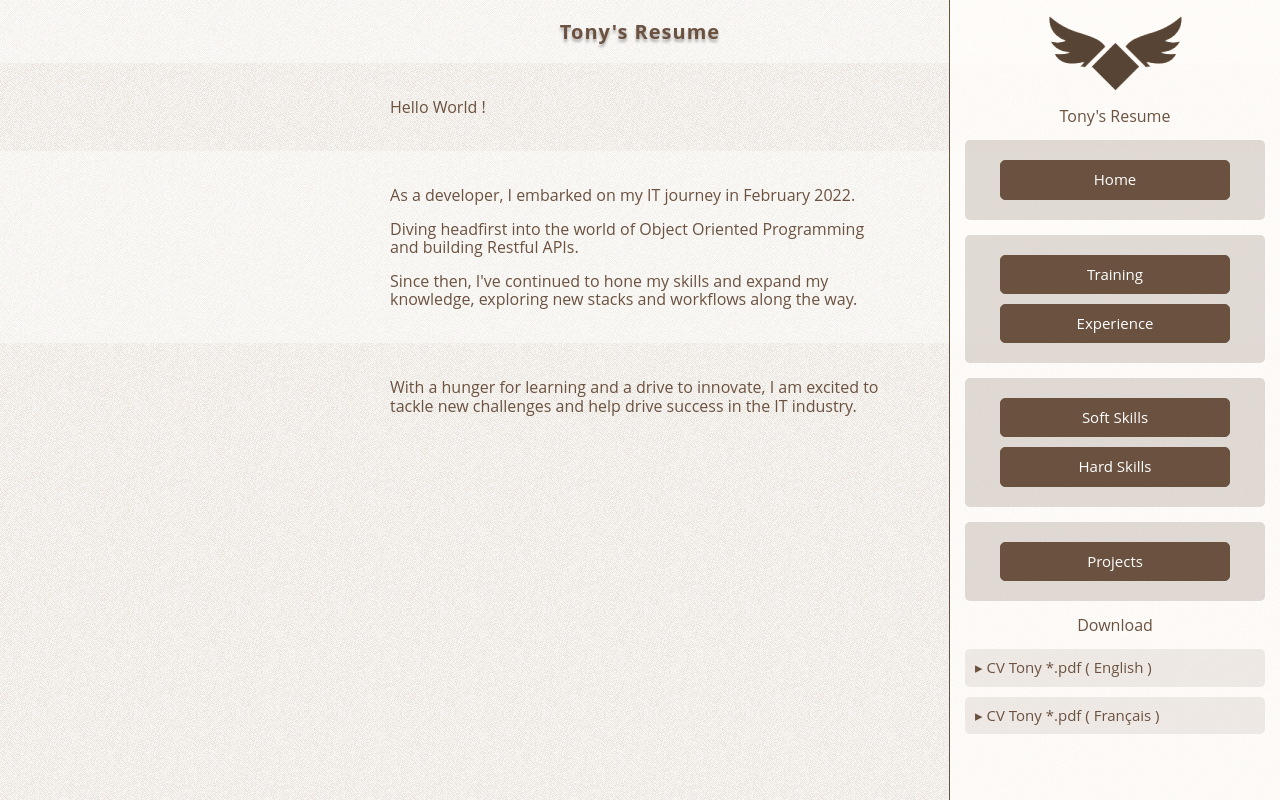
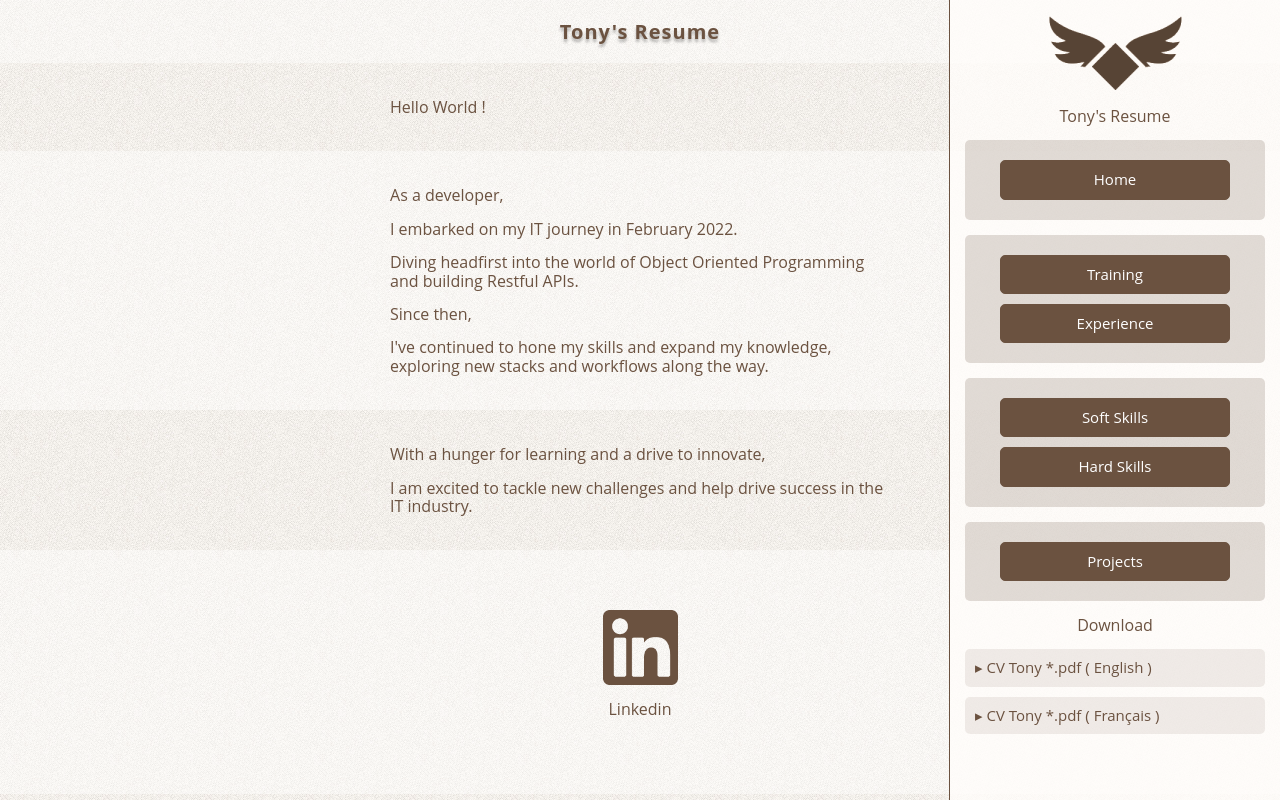
Before and after one commit to FlyingPAD/curriculum-vitae-online.front.angular, an Angular app: page / in a window 1280 px wide. Built offline with nearby package versions, Linux system fonts and the light colour scheme.

Commit message:
menu optimization

```diff
--- a/src/app/app-modules/mod-cv/cv-components/cv-menu-mobile/cv-menu-mobile.component.html
+++ b/src/app/app-modules/mod-cv/cv-components/cv-menu-mobile/cv-menu-mobile.component.html
@@ -1,4 +1,4 @@
-<div id="cv-menu-mobile" [ngClass]="menuService.menuIsActive === true ? 'cv-menu-mobile-active' : 'cv-menu-mobile-hidden' " [ngStyle]="{'top': height + 15 + 'px', 'scroll' : 'hidden'}">
+<div id="cv-menu-mobile" [ngClass]="menuService.menuIsActive === true ? 'cv-menu-mobile-active' : 'cv-menu-mobile-hidden' " [ngStyle]="{'top': topPosition + 'px'}">
     <div id="menu_content_common">
         <img src="../../../../../assets/app_logos/logo_fp_03.png" (click)="menuService.menuTrigger()"/>
         <p>Tony's Resume</p>
@@ -9,18 +9,18 @@
             <a routerLink="/training" (click)="menuService.menuTrigger()">Training</a>
             <a routerLink="/experience" (click)="menuService.menuTrigger()">Experience</a>
         </div>
-        <!-- <div class="box_buttons">
+        <div class="box_buttons">
             <a routerLink="/soft-skills" (click)="menuService.menuTrigger()">Soft Skills</a>
             <a routerLink="/hard-skills" (click)="menuService.menuTrigger()">Hard Skills</a>
         </div>
         <div class="box_buttons">
             <a routerLink="/projects" (click)="menuService.menuTrigger()">Projects</a>
-        </div> -->
-        <!-- <p>Download</p>
+        </div>
+        <p>Download</p>
         <div id="cv-menu-links">
             <p> ▸ <a target="_blank" href="../../../../../assets/curriculum_vitae/cv_tony_en.pdf">CV Tony *.pdf ( English )</a></p>
             <p> ▸ <a target="_blank" href="../../../../../assets/curriculum_vitae/cv_tony_fr.pdf">CV Tony *.pdf ( Français )</a></p>
-        </div> -->
+        </div>
     </div>
 </div>
 
--- a/src/app/app-modules/mod-cv/cv-components/cv-menu-mobile/cv-menu-mobile.component.ts
+++ b/src/app/app-modules/mod-cv/cv-components/cv-menu-mobile/cv-menu-mobile.component.ts
@@ -8,24 +8,81 @@ import { CvMenuService } from '../../cv-services/cv-menu.service';
 })
 export class CvMenuMobileComponent
 {
-  // Properties :
+  // ----------------------------------------------------------------------
+  // - Properties :
 
-  height : number
+  windowHeight : number
+  menuHeight : number
+  topPosition : number
+  pageHeight : number
+  menuHalf : number // If menu > window
 
-  // Constructor :
+  // ----------------------------------------------------------------------
+  // - Constructor :
 
   constructor(public menuService : CvMenuService)
   {
-    this.height = 0
+    this.pageHeight = 0
+    this.menuHeight = 0
+    this.windowHeight = 0
+    this.topPosition = 15
+    this.menuHalf = 0
   }
 
-  // Methods
+  // ----------------------------------------------------------------------
+  // - Methods
 
   @HostListener('window:scroll', [])
   onScroll()
   {
-    console.log(window.scrollY)
+    this.windowHeight = window.innerHeight
+    this.menuHeight = document.querySelector('#cv-menu-mobile')?.clientHeight || 0
+    this.pageHeight = document.body.scrollHeight
+    this.menuHalf = this.menuHeight - this.windowHeight
 
-    this.height = window.scrollY
+    console.log('-----------------------------------------')
+    console.log(' - Page Height : ' + this.pageHeight)
+    console.log(' - Menu Height : ' + this.menuHeight)
+    console.log(' - Window Height : ' + this.windowHeight)
+    console.log(' - Menu Top Position : ' + this.topPosition)
+    console.log(' - Current Scroll Position : ' + window.scrollY)
+    console.log(' - Menu Half : ' + this.menuHalf)
+
+    // When scrolling Up :
+
+    if(window.scrollY < this.topPosition - 75)
+    {
+      if(window.scrollY <= 0 || window.scrollY < 50)
+      {
+        this.topPosition = 15
+      }
+      else this.topPosition = window.scrollY + 15
+    }
+
+    // When scrolling Down :
+
+    if(this.menuHalf <= 0) // If Menu < Window
+    {
+      if(window.scrollY > this.topPosition + 150) // When Scrolling Down :
+      {
+        if(window.scrollY > this.pageHeight - this.menuHeight )
+        {
+          this.topPosition = this.pageHeight - this.menuHeight - 15
+        }
+        else this.topPosition = window.scrollY + 15
+      }
+    }
+
+    if(this.menuHalf > 0) // If Menu > Window
+    {
+      if(window.scrollY > this.topPosition + this.menuHalf + 150) // When Scrolling Down :
+      {
+        if(window.scrollY > this.pageHeight - this.menuHeight )
+        {
+          this.topPosition = this.pageHeight - this.menuHeight - 15
+        }
+        else this.topPosition = window.scrollY + 15
+      }
+    }
   }
 }
--- a/src/app/app-modules/mod-cv/cv-pages/cv-home/cv-home.component.html
+++ b/src/app/app-modules/mod-cv/cv-pages/cv-home/cv-home.component.html
@@ -15,12 +15,28 @@
 
 <div id="row_white">
     <div id="container">
-        <p>As a developer, I embarked on my IT journey in February 2022.</p>
+        <p>As a developer,</p>
+        <p>I embarked on my IT journey in February 2022.</p>
         <p>Diving headfirst into the world of Object Oriented Programming and building Restful APIs.</p>
-        <p>Since then, I've continued to hone my skills and expand my knowledge, exploring new stacks and workflows along the way.</p>
+        <p>Since then,</p>
+        <p>I've continued to hone my skills and expand my knowledge, exploring new stacks and workflows along the way.</p>
     </div>
 </div>
 
 <div id="container">
-    <p>With a hunger for learning and a drive to innovate, I am excited to tackle new challenges and help drive success in the IT industry.</p>
+    <p>With a hunger for learning and a drive to innovate,</p>
+    <p>I am excited to tackle new challenges and help drive success in the IT industry.</p>
 </div>
+
+<div id="row_white">
+    <div id="container">
+        <div id="box_social">
+            <div class="social">
+                <a target="_blank" href="https://www.linkedin.com/in/tony-van-langenhove-37373450/">
+                    <img class="icon_social" src="../../../../assets/app_icons/social/linkedin.png"/>
+                </a>
+                <p class="center">Linkedin</p>
+            </div>
+        </div>
+    </div>
+</div>
--- a/src/app/app-modules/mod-cv/cv-pages/cv-home/cv-home.component.scss
+++ b/src/app/app-modules/mod-cv/cv-pages/cv-home/cv-home.component.scss
@@ -0,0 +1,49 @@
+#box_social
+{
+    display: flex;
+    justify-content: center;
+    flex-wrap: wrap;
+
+    margin-top: 15px; margin-bottom: 15px;
+
+    .social
+    {
+        width: 100px;
+
+        padding: 25px;
+        margin-left: 15px; margin-right: 15px;
+    }
+}
+
+.icon_social
+{
+    display: block;
+
+    height: 75px;
+    width: 75px;
+
+    margin: auto;
+
+    transition: transform 250ms ease-in-out;
+}
+
+.icon_social:hover
+{
+    animation: bounce 1s ease;
+}
+
+@keyframes bounce
+{
+    0%, 20%, 50%, 80%, 100%
+    {
+        transform: translateY(0);
+    }
+    40%
+    {
+        transform: translateY(-20px);
+    }
+    60%
+    {
+        transform: translateY(-10px);
+    }
+}
--- a/src/styles_cv_central.scss
+++ b/src/styles_cv_central.scss
@@ -80,6 +80,11 @@
     #container
     {
         padding: 20px;
+
+        .center
+        {
+            text-align: center;
+        }
 
         p
         {
```
